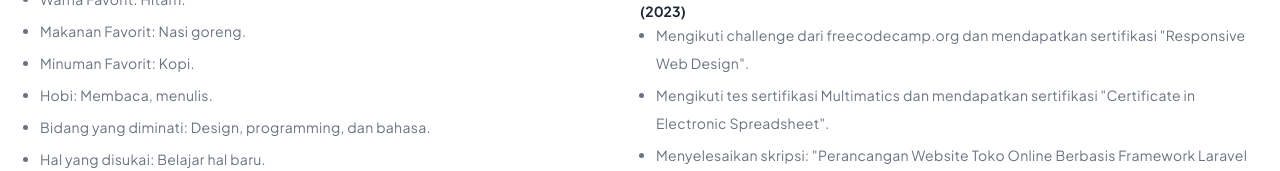
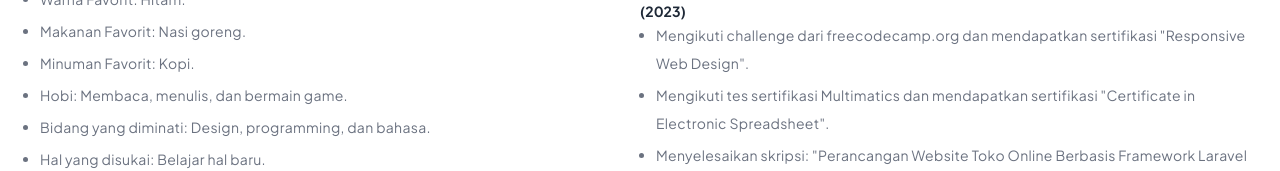
Before and after one commit to AditychiProject/portfolio, a website: page index.html in a window 1280 px wide. Shown: the part 1267-1438 px from the top of the page. Drawn offline with Linux system fonts and the light colour scheme.

Commit message:
Melakukan perubahan pada kode

```diff
--- a/index.html
+++ b/index.html
@@ -109,7 +109,7 @@
               <li class="body list-disc ml-6 lg:ml-4 mb-0 lg:mb-1">Warna Favorit: Hitam.</li>
               <li class="body list-disc ml-6 lg:ml-4 mb-0 lg:mb-1">Makanan Favorit: Nasi goreng.</li>
               <li class="body list-disc ml-6 lg:ml-4 mb-0 lg:mb-1">Minuman Favorit: Kopi.</li>
-              <li class="body list-disc ml-6 lg:ml-4 mb-0 lg:mb-1">Hobi: Membaca, menulis.</li>
+              <li class="body list-disc ml-6 lg:ml-4 mb-0 lg:mb-1">Hobi: Membaca, menulis, dan bermain game.</li>
               <li class="body list-disc ml-6 lg:ml-4 mb-0 lg:mb-1">Bidang yang diminati: Design, programming, dan bahasa.</li>
               <li class="body list-disc ml-6 lg:ml-4 mb-0 lg:mb-1">Hal yang disukai: Belajar hal baru.</li>
               <li class="body list-disc ml-6 lg:ml-4 mb-8 lg:mb-0">Bahasa yang dikuasai: Bahasa Inggris.</li>
```
